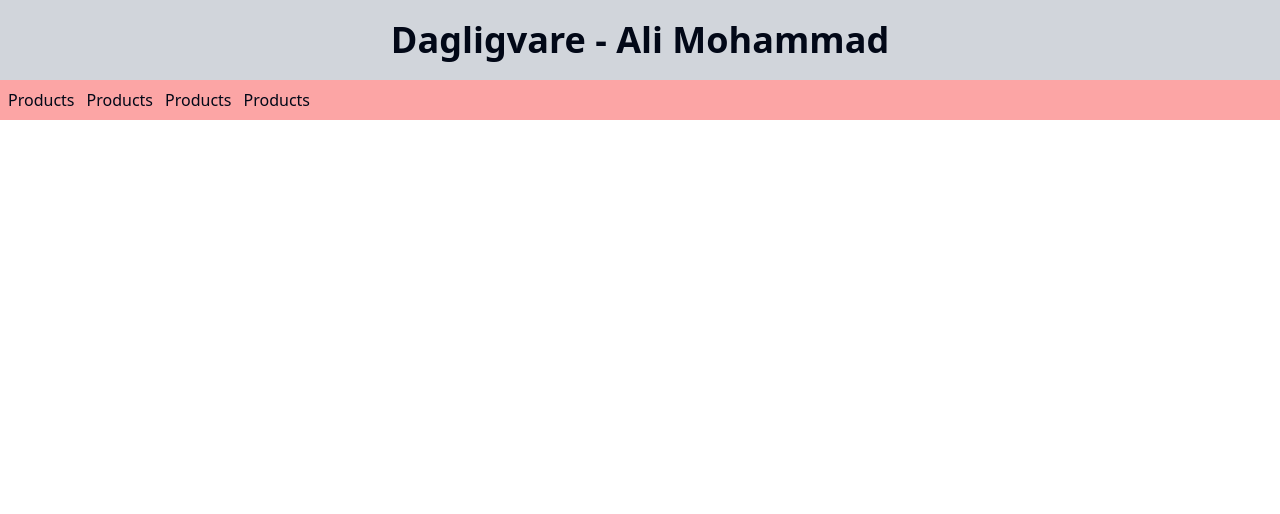
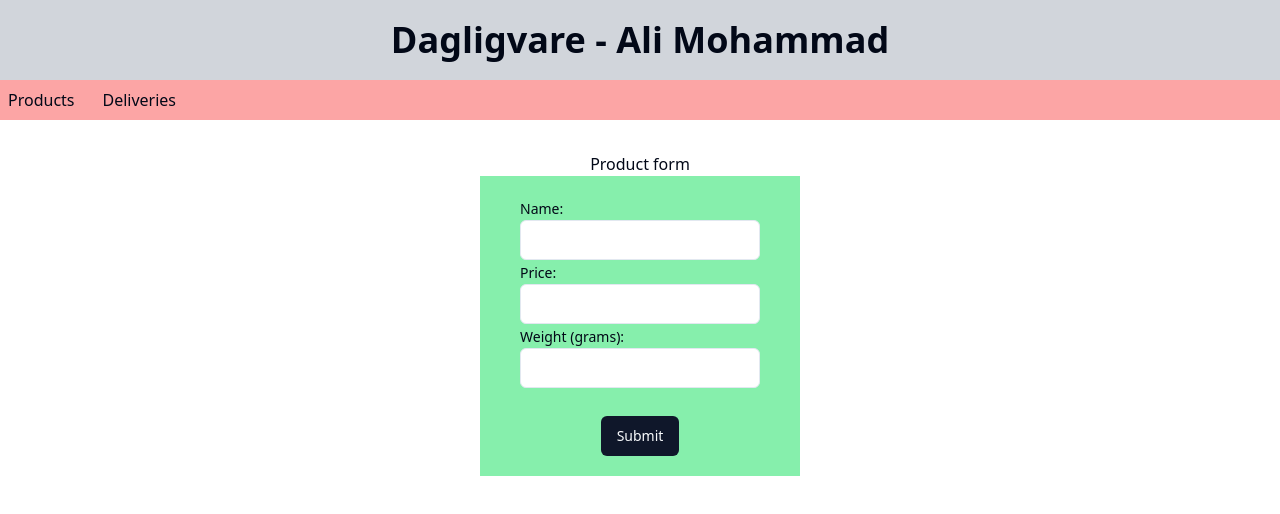
Before and after one commit to AliHMohammad/dagligvare-frontend, a React (Vite) app: page /add/product in a window 1280 px wide. Shown: the top 514 px of the page. Built offline with nearby package versions, Linux system fonts and the light colour scheme.

Commit message:
created productform

```diff
--- a/package.json
+++ b/package.json
@@ -10,6 +10,7 @@
     "preview": "vite preview"
   },
   "dependencies": {
+    "@radix-ui/react-label": "^2.0.2",
     "@radix-ui/react-navigation-menu": "^1.1.4",
     "@radix-ui/react-slot": "^1.0.2",
     "@radix-ui/react-toast": "^1.1.5",
--- a/src/App.tsx
+++ b/src/App.tsx
@@ -2,6 +2,7 @@ import PageLayout from "@/components/layouts/PageLayout.tsx";
 import { Route, Routes } from "react-router-dom";
 import ProductListPage from "@/pages/ProductListPage.tsx";
 import { Toaster } from "@/components/ui/toaster.tsx";
+import ProductForm from "@/components/forms/ProductForm.tsx";
 
 
 function App() {
@@ -10,6 +11,8 @@ function App() {
 			<PageLayout>
                 <Routes>
 					<Route path="/" element={<ProductListPage/>}/>
+					<Route path="/add/product" element={<ProductForm/>}/>
+					<Route path="/deliveries" element={<h2>Deliveries List</h2>}/>
 				</Routes>
 			</PageLayout>
 			<Toaster/>
--- a/src/components/core/ProductListItem.tsx
+++ b/src/components/core/ProductListItem.tsx
@@ -1,5 +1,5 @@
 import Product from "@/models/Product.ts";
-import { useNavigate } from "react-router-dom";
+import { Link, useNavigate } from "react-router-dom";
 import { Button } from "@/components/ui/button.tsx";
 import { deleteProduct } from "@/services/apiFacade.ts";
 import { useToast } from "@/components/ui/use-toast.ts";
@@ -13,8 +13,6 @@ type Props = {
 export default function ProductListItem({product, handleDelete}: Props) {
 	const navigate = useNavigate();
 
-	const {toast} = useToast();
-
 	return (
 		<div className={"min-w-56 bg-green-500 px-4"}>
 			<div className={"flex flex-col items-center"}>
@@ -23,9 +21,11 @@ export default function ProductListItem({product, handleDelete}: Props) {
 			</div>
 
 			<div className={"flex justify-between"}>
-				<Button>
-					Edit
-				</Button>
+				<Link to={"/add/product"} state={product}>
+					<Button>
+						Edit
+					</Button>
+				</Link>
 				<Button onClick={() => handleDelete(product)}>
 					Delete
 				</Button>
--- a/src/components/forms/ProductForm.tsx
+++ b/src/components/forms/ProductForm.tsx
@@ -1,7 +1,51 @@
+import Product from "@/models/Product.ts";
+import { useLocation } from "react-router-dom";
+import React, { useState } from "react";
+import { Button } from "@/components/ui/button.tsx";
+import { Input } from "@/components/ui/input.tsx";
+import { Label } from "@/components/ui/label.tsx";
 
 
 
 
 export default function ProductForm() {
+	const productToEdit = useLocation().state as Product || null;
+	const [name, setName] = useState(productToEdit?.name || "");
+	const [price, setPrice] = useState(productToEdit?.price || "");
+	const [weigt, setWeight] = useState(productToEdit?.weightInGrams || "");
 
+
+
+	const handleSubmit = (e: React.FormEvent<HTMLButtonElement>) => {
+		e.preventDefault();
+		console.log("SUBMIT");
+	}
+
+	return (
+		<>
+			<h2 className={"text-center"}>Product form</h2>
+			<div className={"flex justify-center"}>
+				<form className={"bg-green-300 w-80 px-10 py-5"}>
+					<div>
+						<Label htmlFor="name">Name:</Label>
+						<Input type="text" value={name} onChange={e => setName(e.target.value)} />
+					</div>
+
+					<div>
+						<Label htmlFor="name">Price:</Label>
+						<Input type="text" value={price} onChange={e => setPrice(e.target.value)} />
+					</div>
+
+					<div>
+						<Label htmlFor="name">Weight (grams):</Label>
+						<Input type="text" value={weigt} onChange={e => setWeight(e.target.value)} />
+					</div>
+
+					<div className={"flex justify-center mt-7"}>
+						<Button onSubmit={(e) => handleSubmit(e)}>Submit</Button>
+					</div>
+				</form>
+			</div>
+		</>
+	)
 }
--- a/src/components/layouts/NavHeader.tsx
+++ b/src/components/layouts/NavHeader.tsx
@@ -10,18 +10,12 @@ export default function NavHeader() {
 			<div className={"bg-gray-300 py-5"}>
 				<h1 className={"text-center font-bold text-4xl"}>Dagligvare - Ali Mohammad</h1>
 			</div>
-			<nav className={"flex flex-wrap gap-3 bg-red-300 p-2"}>
+			<nav className={"flex flex-wrap gap-7 bg-red-300 p-2"}>
 				<NavLink to={"/"}>
 					Products
 				</NavLink>
-				<NavLink to={"/"}>
-					Products
-				</NavLink>
-				<NavLink to={"/"}>
-					Products
-				</NavLink>
-				<NavLink to={"/"}>
-					Products
+				<NavLink to={"/deliveries"}>
+					Deliveries
 				</NavLink>
 			</nav>
 		</>
--- /dev/null
+++ b/src/components/ui/input.tsx
@@ -0,0 +1,25 @@
+import * as React from "react"
+
+import { cn } from "@/lib/utils"
+
+export interface InputProps
+  extends React.InputHTMLAttributes<HTMLInputElement> {}
+
+const Input = React.forwardRef<HTMLInputElement, InputProps>(
+  ({ className, type, ...props }, ref) => {
+    return (
+      <input
+        type={type}
+        className={cn(
+          "flex h-10 w-full rounded-md border border-input bg-background px-3 py-2 text-sm ring-offset-background file:border-0 file:bg-transparent file:text-sm file:font-medium placeholder:text-muted-foreground focus-visible:outline-none focus-visible:ring-2 focus-visible:ring-ring focus-visible:ring-offset-2 disabled:cursor-not-allowed disabled:opacity-50",
+          className
+        )}
+        ref={ref}
+        {...props}
+      />
+    )
+  }
+)
+Input.displayName = "Input"
+
+export { Input }
--- /dev/null
+++ b/src/components/ui/label.tsx
@@ -0,0 +1,24 @@
+import * as React from "react"
+import * as LabelPrimitive from "@radix-ui/react-label"
+import { cva, type VariantProps } from "class-variance-authority"
+
+import { cn } from "@/lib/utils"
+
+const labelVariants = cva(
+  "text-sm font-medium leading-none peer-disabled:cursor-not-allowed peer-disabled:opacity-70"
+)
+
+const Label = React.forwardRef<
+  React.ElementRef<typeof LabelPrimitive.Root>,
+  React.ComponentPropsWithoutRef<typeof LabelPrimitive.Root> &
+    VariantProps<typeof labelVariants>
+>(({ className, ...props }, ref) => (
+  <LabelPrimitive.Root
+    ref={ref}
+    className={cn(labelVariants(), className)}
+    {...props}
+  />
+))
+Label.displayName = LabelPrimitive.Root.displayName
+
+export { Label }
--- a/src/pages/ProductListPage.tsx
+++ b/src/pages/ProductListPage.tsx
@@ -2,9 +2,12 @@ import { useEffect, useState } from "react";
 import Product from "@/models/Product.ts";
 import { getProducts } from "@/services/apiFacade.ts";
 import ProductList from "@/components/core/ProductList.tsx";
+import { Button } from "@/components/ui/button.tsx";
+import { useNavigate } from "react-router-dom";
 
 
 export default function ProductListPage() {
+	const navigate = useNavigate();
 	const [products, setProducts] = useState<Product[]>([]);
 
 	useEffect( () => {
@@ -21,8 +24,10 @@ export default function ProductListPage() {
 	return (
 		<>
 			<h1 className={"text-center"}>Products</h1>
+			<div className={"my-3"}>
+				<Button  onClick={() => navigate("/add/product")}>New Product</Button>
+			</div>
 			<ProductList products={products} setProducts={setProducts}/>
-
 		</>
 	)
 }
```
Also changed, not shown: 1 other file (tests, documents, lock files or other folders).
